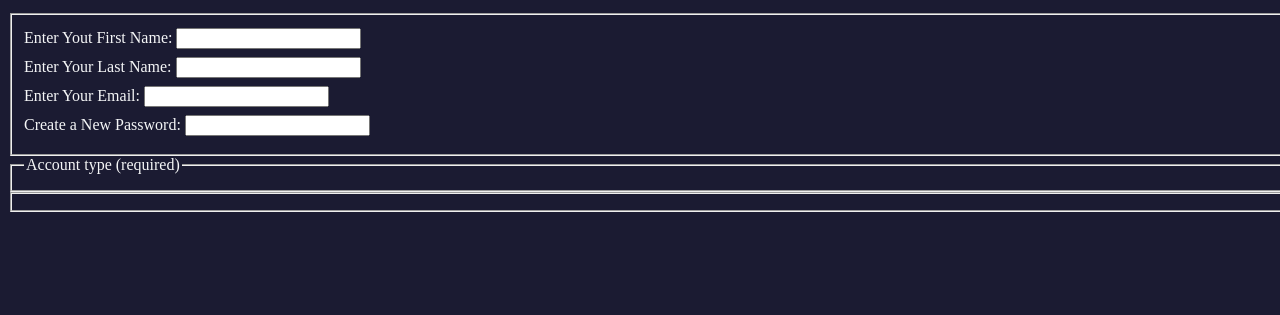
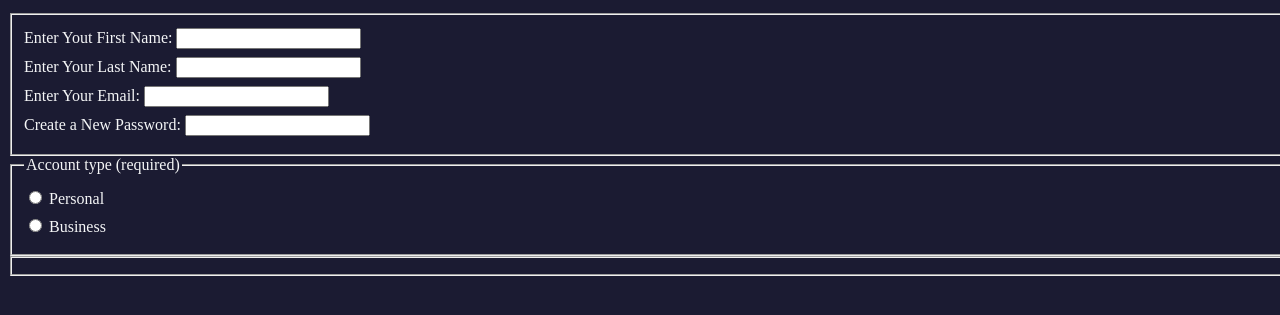
Before and after one commit to Felipe-Magalhaes-A-Carneiro/freeCodeCamp-HTML_CSS-Part_3, a plain HTML site: page index.html in a window 1280 px wide. Shown: the part 101-416 px from the top of the page. Drawn offline with Linux system fonts and the light colour scheme.

Commit message:
feat(): create labels for account type

```diff
--- a/index.html
+++ b/index.html
@@ -20,7 +20,8 @@
         <!--ACCOUNT TYPE-->
         <fieldset>
             <legend>Account type (required)</legend>
-
+            <label for="personal-account"><input id="personal-account" type="radio" name="account-type"> Personal</label>
+            <label for="business-account"><input id="business-account" type="radio" name="account-type"> Business</label>
         </fieldset>
 
         <!--AVATAR-->
```
